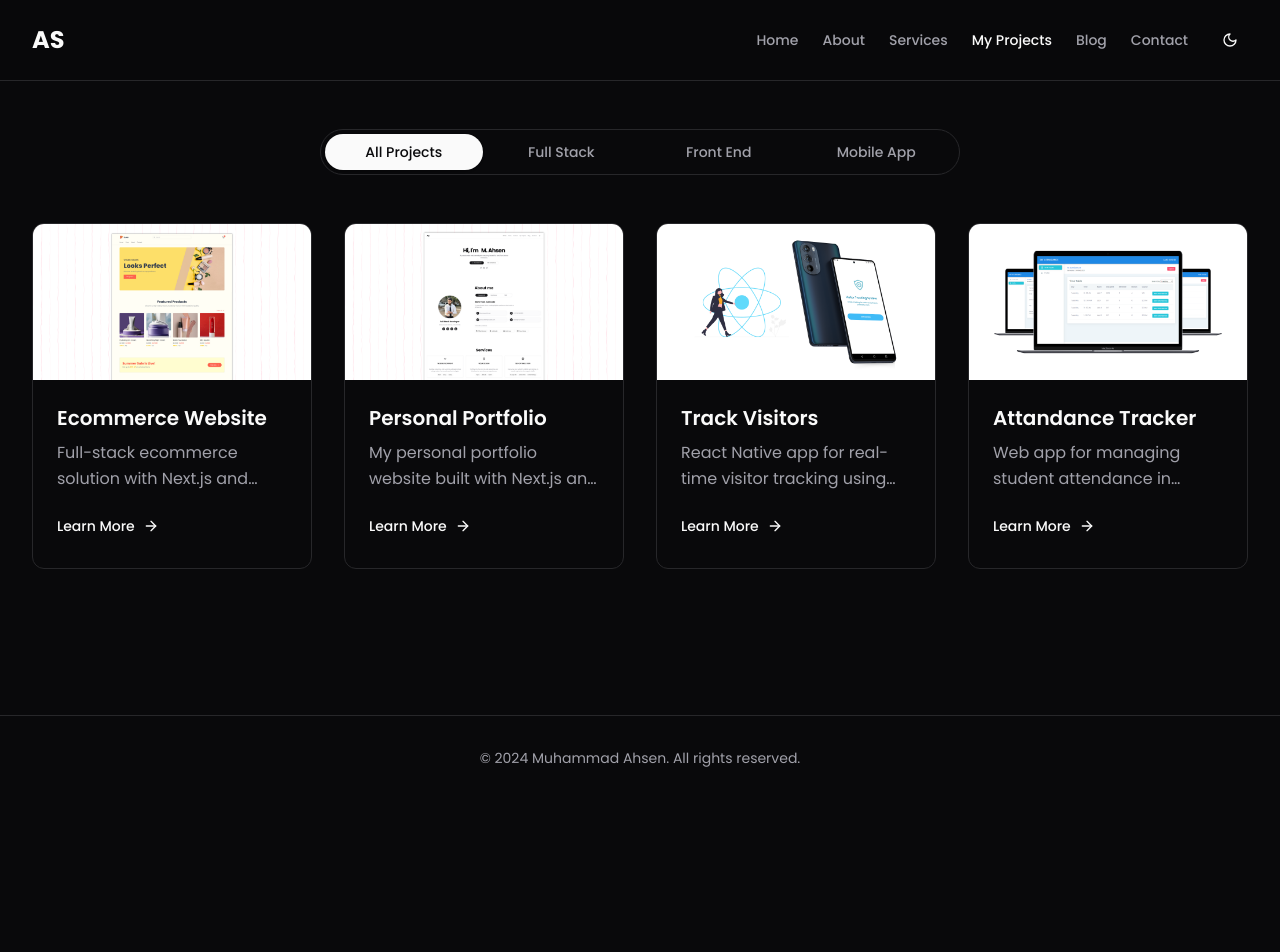
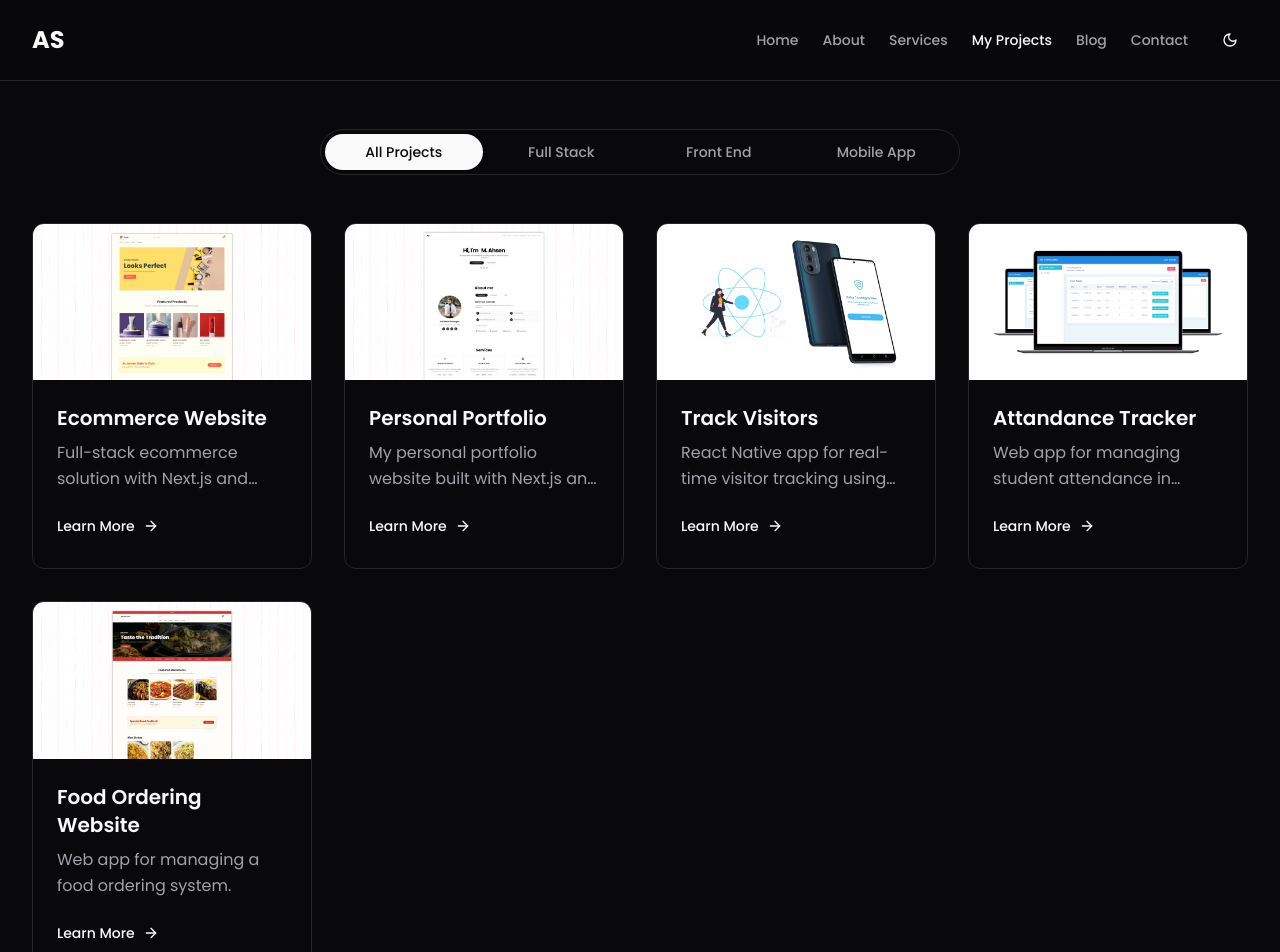
Before and after one commit to MAhsen23/ahsendev, a Next.js app: page /projects in a window 1280 px wide. Shown: the top 952 px of the page. Before the commit the page ends 800 px from the top, so only its background shows below. Built offline with nearby package versions, Linux system fonts and the light colour scheme.

Commit message:
Add Food Order Project

```diff
--- a/public/data/projects.ts
+++ b/public/data/projects.ts
@@ -115,6 +115,31 @@ const projects = [
         client: "BIIT University",
         role: "Full Stack Developer"
     },
+    {
+        id: 5,
+        title: "Food Ordering Website",
+        description: "Food Ordering Website is a website built with Next.js and MongoDB with complete backend and frontend to manage a food ordering system.",
+        shortDescription: "Web app for managing a food ordering system.",
+        image: "/projects/project-4.png",
+        images: [
+            "/projects/4/1.png",
+        ],
+        tags: ["Next.js", "MongoDB", "Tailwind CSS"],
+        githubLink: "",
+        liveLink: "",
+        category: "Full Stack",
+        features: [
+            "User authentication and authorization",
+            "Product catalog with search and filter functionality",
+            "Shopping cart and checkout process",
+            "Order management system",
+            "Responsive design for mobile and desktop"
+        ],
+        date: "September 2024",
+        duration: "4 weeks",
+        client: "Self-initiated",
+        role: "Full Stack Developer"
+    },
 ]
 
 export default projects;
```
Also changed, not shown: public/projects/project-4.png (added), 1 other file (tests, documents, lock files or other folders).
